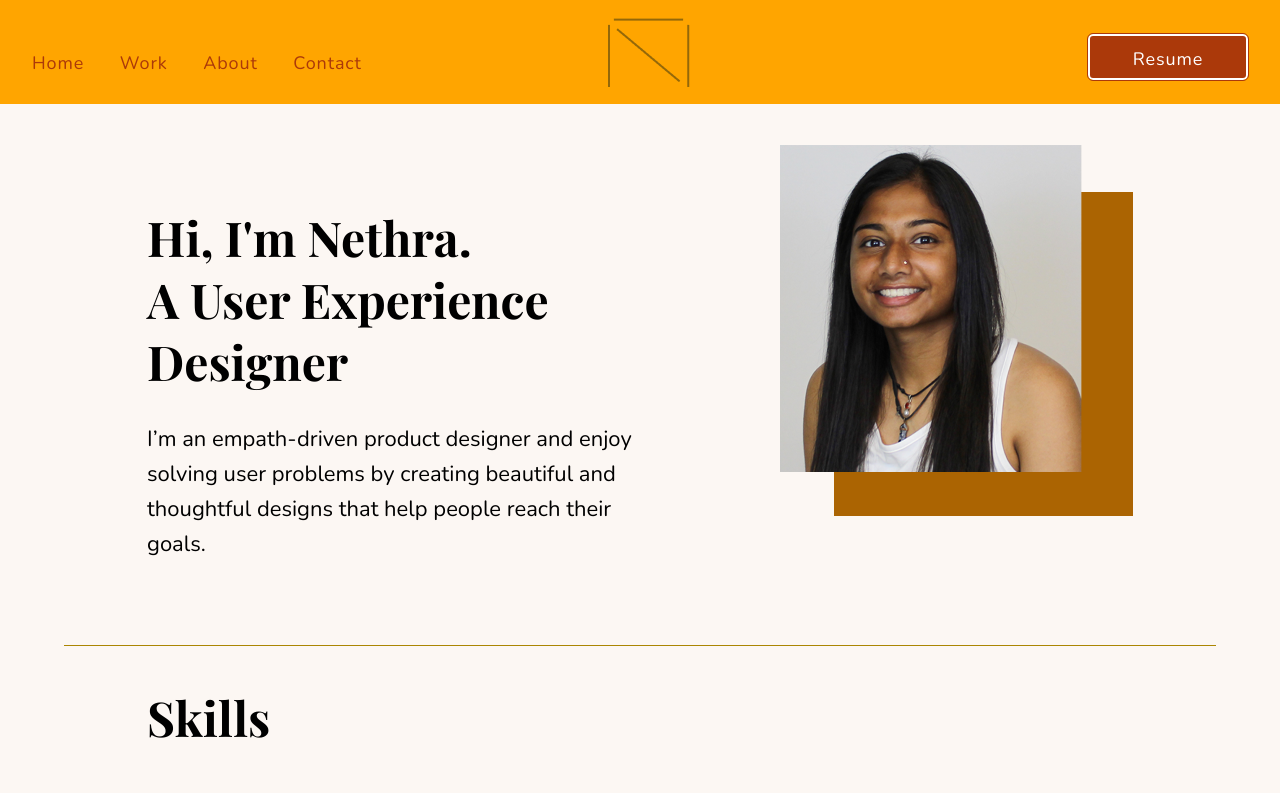
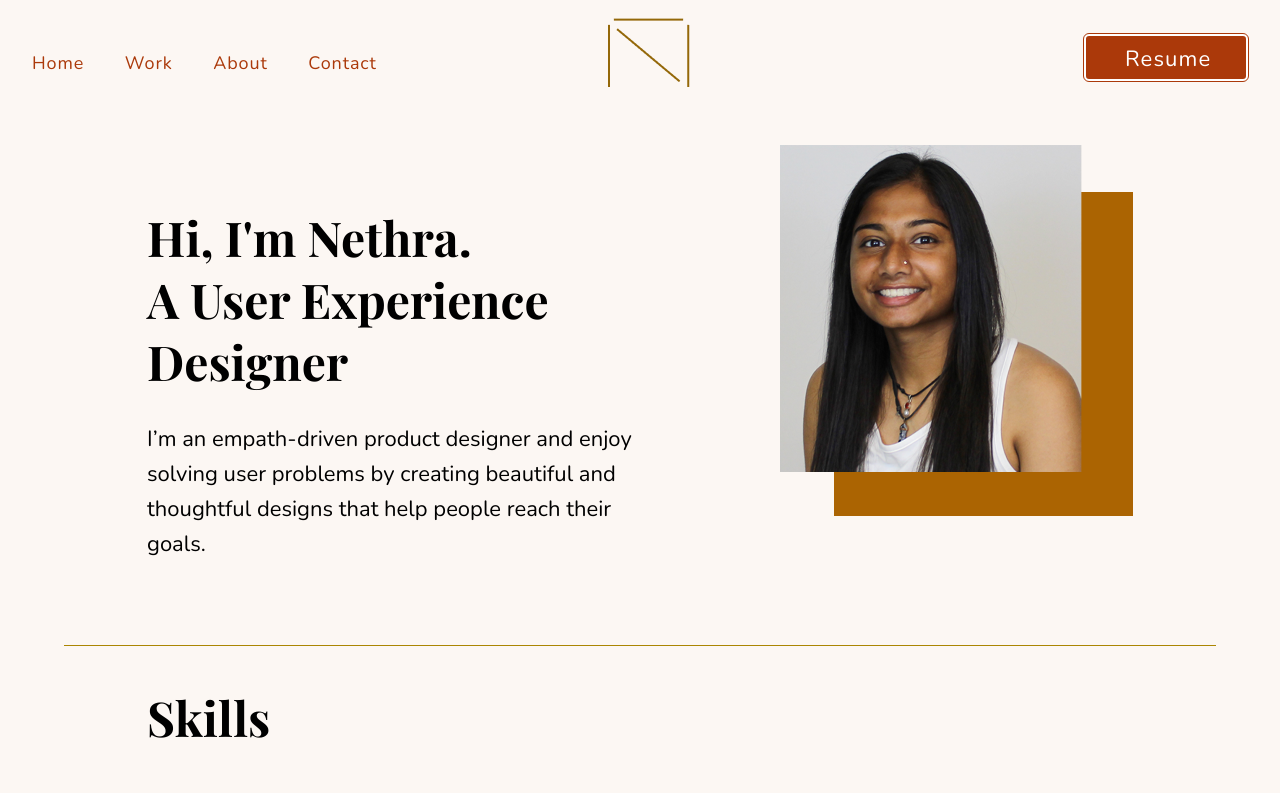
Before and after one commit to Nethra2021/-UX_UI_HW_17, a plain HTML site: page index.html in a window 1280 px wide. Shown: the top 793 px of the page. Drawn offline with nearby package versions, Linux system fonts and the light colour scheme.

Commit message:
Update style.css

```diff
--- a/css/style.css
+++ b/css/style.css
@@ -14,8 +14,7 @@ header {
   width: 95%;
   height: 68px;
   padding: 18px 2.5%;
-/*   background-color: #FCF7F3; */
-	background-color:#FFA500;
+  background-color: #FCF7F3;
 }
 
 header ul {
@@ -33,7 +32,7 @@ header ul {
 
 header li {
   display: inline-block;
-  padding-right: 30px;
+  padding-right: 35px;
 }
 
 header img {
@@ -42,12 +41,12 @@ header img {
 }
 
 header button {
-  width: 160px;
-  height: 46px;
+  width: 164px;
+  height: 47px;
   margin-top: 16px;
-  padding: 8px 35px;
+  padding: 8px 39px;
   font-family: 'Nunito', sans-serif;
-  font-size: 18px;
+  font-size: 22px;
   line-height: 30px;
   letter-spacing: 0.05em;
   color: white;
@@ -259,7 +258,7 @@ textarea {
   padding: 8px 39px;
   margin-bottom: 61px;
   font-family: 'Nunito', sans-serif;
-  font-size: 18px;
+  font-size: 22px;
   line-height: 30px;
   letter-spacing: 0.05em;
   color: white;
```
